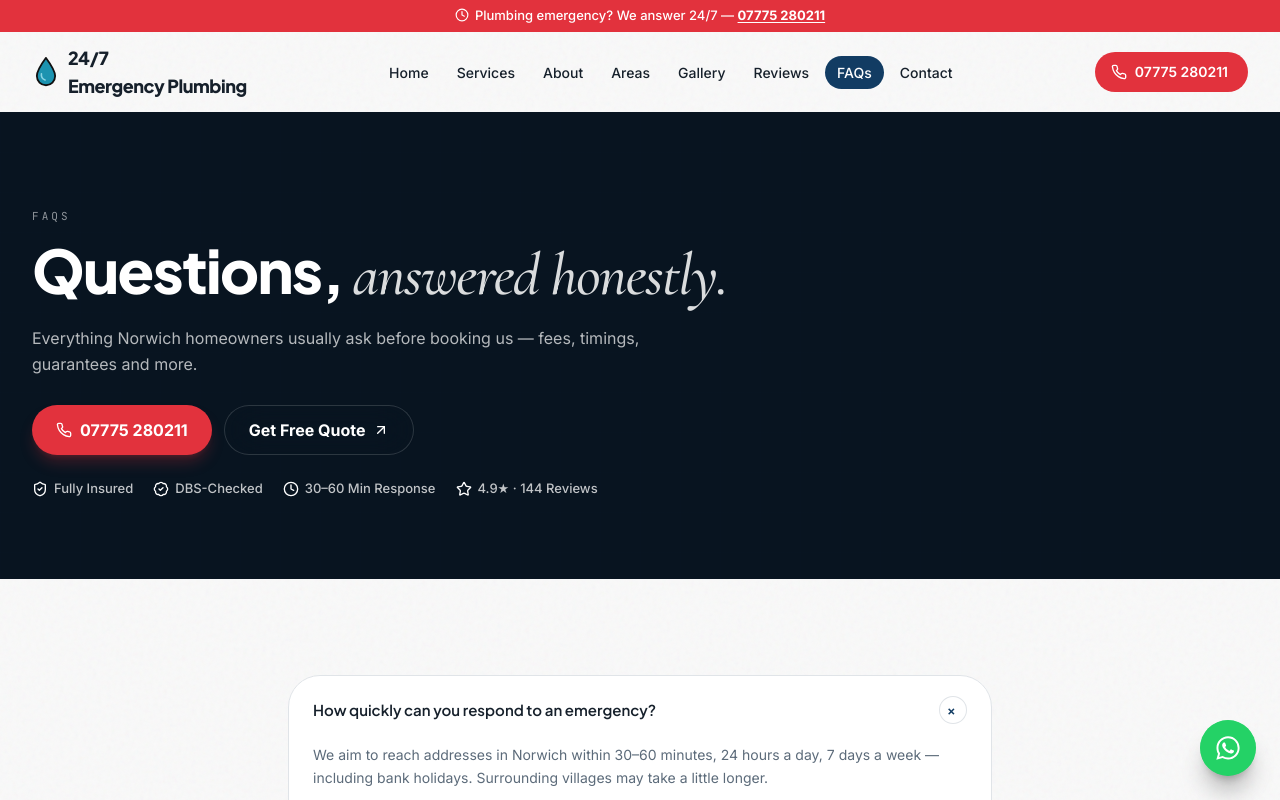
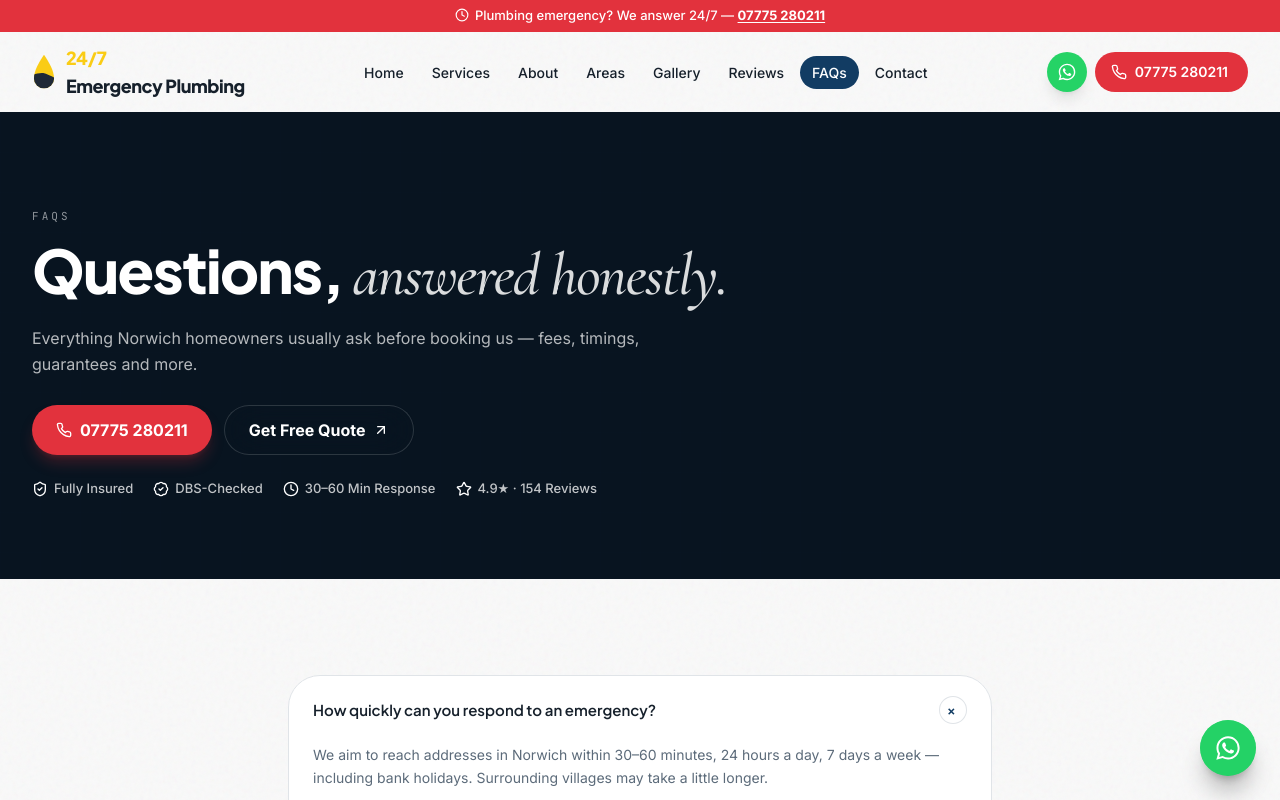
Before and after one commit to santosh-workspace/24-7-emergency-plumbers-norwich, a React (Vite) app: page /faqs in a window 1280 px wide. Shown: the top 800 px of the page. Built offline with nearby package versions, Linux system fonts and the light colour scheme.

Commit message:
update website

```diff
--- a/index.html
+++ b/index.html
@@ -8,7 +8,7 @@
     <meta name="description" content="Norwich's trusted 24/7 emergency plumbers. 30-60 minute response, no call-out fees, transparent pricing. Fully insured and DBS-checked. Call 07775 280211." />
     <meta property="og:site_name" content="247 Emergency Plumber Norwich" />
     <meta property="og:title" content="247 Emergency Plumber Norwich | 24/7 Plumbers" />
-    <meta property="og:description" content="Rapid 30-60 minute emergency response across Norwich and Norfolk. No call-out fees. 4.9 stars from 144 Google reviews." />
+    <meta property="og:description" content="Rapid 30-60 minute emergency response across Norwich and Norfolk. No call-out fees. 4.9 stars from 154 Google reviews." />
     <meta property="og:type" content="website" />
     <link rel="preconnect" href="https://fonts.googleapis.com" />
     <link rel="preconnect" href="https://fonts.gstatic.com" crossorigin />
--- a/src/App.jsx
+++ b/src/App.jsx
@@ -32,12 +32,12 @@ function Hero() {
   return (
     <section ref={ref} className="relative min-h-[100dvh] overflow-hidden bg-deep">
       <img
-        src="https://images.unsplash.com/photo-1676210134188-4c05dda172bc?auto=format&fit=crop&w=2000&q=80"
-        alt="Professional emergency plumber at work in Norwich"
-        className="absolute inset-0 h-full w-full object-cover brightness-[0.45]"
+        src="/hero.jpg"
+        alt="Moody 3D-rendered luxury bathroom with a matte black freestanding tub"
+        className="absolute inset-0 h-full w-full object-cover brightness-[0.8]"
         loading="eager" fetchpriority="high"
       />
-      <div className="absolute inset-0 bg-gradient-to-br from-deep/90 via-deep/50 to-deep/80" />
+      <div className="absolute inset-0 bg-gradient-to-br from-deep/55 via-deep/15 to-deep/45" />
       <div className="absolute inset-x-0 bottom-0 h-64 bg-gradient-to-t from-deep to-transparent" />
       {/* floating droplet particles */}
       <div className="absolute top-24 right-10 hidden lg:block" aria-hidden="true">
@@ -46,7 +46,7 @@ function Hero() {
             style={{ top: i * 34, right: i * 26, animationDelay: `${i * 0.9}s` }} />
         ))}
       </div>
-      <div className="relative z-10 max-w-7xl mx-auto px-4 sm:px-8 pt-14 sm:pt-20 pb-16 min-h-[100dvh] grid lg:grid-cols-[1.15fr_0.85fr] gap-10 lg:gap-16 items-center">
+      <div className="relative z-10 max-w-7xl mx-auto px-4 sm:px-8 pt-32 sm:pt-28 pb-16 min-h-[100dvh] grid lg:grid-cols-[1.15fr_0.85fr] gap-10 lg:gap-16 items-center">
         <div>
           <p className="hero-meta inline-flex items-center gap-2 font-mono text-[11px] uppercase tracking-[0.25em] text-white/70 mb-6 border border-white/15 rounded-full px-4 py-2 glass-dark">
             <span className="relative flex h-2 w-2">
@@ -136,15 +136,20 @@ function ServicesOverview() {
           const I = ICONS[s.icon] || Wrench
           return (
             <Reveal key={s.slug} delay={(i % 3) * 100} className="h-full">
-              <Link to={`/services/${s.slug}`} className="group flex flex-col h-full bg-surface p-7 hover:bg-primary transition-colors duration-300">
-                <span className="grid place-items-center h-12 w-12 rounded-2xl bg-primary/10 text-primary group-hover:bg-white/15 group-hover:text-white transition-colors mb-5">
-                  <I className="h-6 w-6" />
+              <Link to={`/services/${s.slug}`} className="group flex flex-col h-full bg-surface transition-colors duration-300">
+                <div className="relative h-40 overflow-hidden">
+                  <img src={s.image} alt={s.title} loading="lazy" className="h-full w-full object-cover transition-transform duration-500 group-hover:scale-105" />
+                  <span className="absolute top-3 left-3 grid place-items-center h-10 w-10 rounded-xl bg-white/90 backdrop-blur text-primary">
+                    <I className="h-5 w-5" />
                   </span>
+                </div>
+                <div className="flex flex-col flex-1 p-7 group-hover:bg-primary transition-colors duration-300">
                   <h3 className="font-display font-bold text-lg group-hover:text-white transition-colors">{s.title}</h3>
                   <p className="text-muted text-sm leading-relaxed mt-2 flex-1 group-hover:text-white/75 transition-colors">{s.short}</p>
                   <span className="mt-5 inline-flex items-center gap-1.5 text-sm font-semibold text-primary group-hover:text-white transition-colors">
                     Learn more <ArrowUpRight className="h-4 w-4 transition-transform group-hover:translate-x-0.5 group-hover:-translate-y-0.5" />
                   </span>
+                </div>
               </Link>
             </Reveal>
           )
@@ -398,7 +403,7 @@ export default function App() {
   return (
     <div className="relative">
       <div className="noise-overlay" />
-      <Navbar />
+      <Navbar overlay />
       <main className="relative z-10">
         <Hero />
         <TrustBadges />
--- a/src/data.js
+++ b/src/data.js
@@ -16,7 +16,7 @@ export const BIZ = {
   geo: { lat: 52.6420041, lng: 1.2862301 },
   hours: 'Open 24 hours, 7 days a week',
   rating: 4.9,
-  reviewCount: 144,
+  reviewCount: 154,
   years: 20,
   url: 'https://www.emergencyplumbersnorwich.co.uk',
   responseTime: '30–60 minutes',
@@ -209,25 +209,25 @@ export const FAQS = [
 export const GALLERY = [
   {
     title: 'Victorian Bathroom Renovation', place: 'Golden Triangle, Norwich', tag: 'Bathroom Installation',
-    before: 'https://images.unsplash.com/photo-1594940208107-59444a6f39ec?auto=format&fit=crop&w=1200&q=80',
-    after: 'https://images.unsplash.com/photo-1600566753086-00f18fb6b3ea?auto=format&fit=crop&w=1200&q=80',
+    before: 'https://images.unsplash.com/photo-1758192496546-dc59dd3baa59?auto=format&fit=crop&w=1200&q=80',
+    after: 'https://images.unsplash.com/photo-1552321554-5fefe8c9ef14?auto=format&fit=crop&w=1200&q=80',
     desc: 'Dated 1970s suite stripped out and replaced with a walk-in rainfall shower, wall-hung vanity and underfloor heating.',
   },
   {
     title: 'Kitchen Ceiling Leak Repair', place: 'Hethersett', tag: 'Leak Repair',
-    before: 'https://images.unsplash.com/photo-1581578731548-c64695cc6952?auto=format&fit=crop&w=1200&q=80',
+    before: 'https://images.unsplash.com/photo-1637847522219-ef24dd4445fe?auto=format&fit=crop&w=1200&q=80',
     after: 'https://images.unsplash.com/photo-1556911220-bff31c812dba?auto=format&fit=crop&w=1200&q=80',
     desc: 'Hidden bathroom waste leak traced with thermal imaging, pipework replaced and ceiling made good.',
   },
   {
     title: 'Full Copper Pipe Replacement', place: 'Lakenham', tag: 'Pipe Replacement',
-    before: 'https://images.unsplash.com/photo-1504328345606-18bbc8c9d7d1?auto=format&fit=crop&w=1200&q=80',
-    after: 'https://images.unsplash.com/photo-1581091226825-a6a2a5aee158?auto=format&fit=crop&w=1200&q=80',
+    before: 'https://images.unsplash.com/photo-1769012334604-8b3bf24b474c?auto=format&fit=crop&w=1200&q=80',
+    after: 'https://images.unsplash.com/photo-1620626011761-996317b8d101?auto=format&fit=crop&w=1200&q=80',
     desc: 'Corroded imperial pipework in a 1930s semi fully replaced with new copper, restoring mains pressure.',
   },
   {
     title: 'Burst Pipe Emergency, 2am Call-Out', place: 'Taverham', tag: 'Emergency Repair',
-    before: 'https://images.unsplash.com/photo-1583917024001-3a1988a1d2d6?auto=format&fit=crop&w=1200&q=80',
+    before: 'https://images.unsplash.com/photo-1615529328331-f8917597711f?auto=format&fit=crop&w=1200&q=80',
     after: 'https://images.unsplash.com/photo-1585704032915-c3400ca199e7?auto=format&fit=crop&w=1200&q=80',
     desc: 'Frozen loft pipe burst overnight. Supply isolated within the hour, section replaced and insulated by morning.',
   },
--- a/src/pages/Areas.jsx
+++ b/src/pages/Areas.jsx
@@ -38,7 +38,7 @@ export default function Areas() {
         title="Local to Norwich,"
         italic="all across Norfolk."
         sub="One team, one phone number, no subcontracting. If you're within our patch, an engineer is 30–60 minutes away at any hour."
-        image="https://images.unsplash.com/photo-1587839155839-1a02e4b1d165?auto=format&fit=crop&w=2000&q=80"
+        image="https://images.unsplash.com/photo-1500382017468-9049fed747ef?auto=format&fit=crop&w=2000&q=80"
       />
       <section className="max-w-7xl mx-auto px-4 sm:px-8 py-16 sm:py-24">
         <Reveal>
--- a/src/shared.jsx
+++ b/src/shared.jsx
@@ -1,4 +1,4 @@
-import { useEffect, useRef, useState } from 'react'
+import { useEffect, useId, useRef, useState } from 'react'
 import { Link, NavLink } from 'react-router-dom'
 import {
   Phone, MessageCircle, Menu, X, Star, ShieldCheck, Clock, BadgeCheck,
@@ -207,26 +207,25 @@ export function Stars({ n = 5, className = 'h-4 w-4' }) {
 
 /* ---------------- Logo ---------------- */
 export function Logo({ dark = false }) {
+  const clipId = useId()
   return (
-    <Link to="/" className="flex items-center gap-2 shrink-0" aria-label={`${BIZ.name} — home`}>
-      <svg viewBox="0 0 24 28" className="h-8 w-7 shrink-0" fill="none">
+    <Link to="/" className="flex items-center gap-2.5 shrink-0" aria-label={`${BIZ.name} — home`}>
+      <svg viewBox="0 0 64 100" className="h-9 w-6 shrink-0">
+        <defs>
+          <clipPath id={clipId}>
+            <path d="M32 2C20 20 4 45 4 68a28 28 0 0 0 56 0C60 45 44 20 32 2Z" />
+          </clipPath>
+        </defs>
+        <g clipPath={`url(#${clipId})`}>
+          <rect x="0" y="0" width="64" height="100" fill="#FACC15" />
           <path
-          d="M12 1.6C7.8 7.3 4 13 4 17.6a8 8 0 0 0 16 0c0-4.6-3.8-10.3-8-15.9z"
-          fill="#1C93B0"
-          stroke={dark ? '#fff' : '#111111'}
-          strokeWidth="1.6"
-          strokeLinejoin="round"
+            d="M0 58C10 55 20 52 30 53C40 55 50 61 64 67L64 100L0 100Z"
+            fill={dark ? '#ffffff' : '#1F2937'}
           />
-        <path
-          d="M8 15.6c-.3 2.1.9 4.5 3.2 5.3"
-          stroke="#AEE9F5"
-          strokeWidth="1.4"
-          strokeLinecap="round"
-          opacity="0.75"
-        />
+        </g>
       </svg>
       <span className="leading-none">
-        <span className={`block font-display font-extrabold text-lg tracking-tight ${dark ? 'text-white' : 'text-ink'}`}>
+        <span className="block font-display font-extrabold text-lg tracking-tight text-[#FACC15]">
           24/7
         </span>
         <span className={`block font-display font-extrabold text-lg tracking-tight ${dark ? 'text-white' : 'text-ink'}`}>
@@ -249,7 +248,7 @@ const NAV = [
   { label: 'Contact', to: '/contact' },
 ]
 
-export function Navbar() {
+export function Navbar({ overlay = false }) {
   const [scrolled, setScrolled] = useState(false)
   const [open, setOpen] = useState(false)
   useEffect(() => {
@@ -262,26 +261,28 @@ export function Navbar() {
     document.body.style.overflow = open ? 'hidden' : ''
     return () => { document.body.style.overflow = '' }
   }, [open])
+  const transparent = overlay && !scrolled
   return (
     <>
       <QuoteModalHost />
       <WhatsAppButton />
+      <div className={overlay ? 'fixed inset-x-0 top-0 z-50' : ''}>
         {/* Emergency banner */}
         <div className="relative z-50 bg-accent text-white text-center text-[13px] font-medium py-1.5 px-4">
           <Clock className="inline h-3.5 w-3.5 -mt-0.5 mr-1.5" />
           Plumbing emergency? We answer 24/7 —{' '}
           <a href={`tel:${BIZ.phoneTel}`} className="font-bold underline underline-offset-2">{BIZ.phoneDisplay}</a>
         </div>
-      <header className={`sticky top-0 z-50 transition-all duration-300 ${scrolled ? 'glass shadow-lg shadow-primary/5' : 'bg-transparent'}`}>
+        <header className={`${overlay ? '' : 'sticky top-0'} z-50 transition-all duration-300 ${scrolled ? 'glass shadow-lg shadow-primary/5' : 'bg-transparent'}`}>
           <nav className="max-w-7xl mx-auto flex items-center justify-between gap-4 px-4 sm:px-8 py-3">
-          <Logo />
+            <Logo dark={transparent} />
             <ul className="hidden lg:flex items-center gap-1">
               {NAV.map((n) => (
                 <li key={n.to}>
                   <NavLink
                     to={n.to}
                     className={({ isActive }) =>
-                    `px-3 py-2 rounded-full text-[14px] font-medium transition-colors ${isActive ? 'bg-primary text-white' : 'text-ink hover:bg-primary/10'}`}
+                      `px-3 py-2 rounded-full text-[14px] font-medium transition-colors ${isActive ? 'bg-primary text-white' : transparent ? 'text-white hover:bg-white/10' : 'text-ink hover:bg-primary/10'}`}
                   >
                     {n.label}
                   </NavLink>
@@ -290,6 +291,15 @@ export function Navbar() {
             </ul>
             <div className="flex items-center gap-2">
               <a
+                href={BIZ.whatsapp}
+                target="_blank"
+                rel="noopener noreferrer"
+                aria-label="Chat with us on WhatsApp"
+                className="magnetic-btn hidden sm:grid place-items-center h-10 w-10 rounded-full bg-[#25D366] text-white shadow-lg shadow-black/10"
+              >
+                <WhatsAppIcon className="h-5 w-5" />
+              </a>
+              <a
                 href={`tel:${BIZ.phoneTel}`}
                 className="magnetic-btn ring-pulse hidden sm:inline-flex items-center gap-2 bg-accent text-white pl-4 pr-5 py-2.5 rounded-full font-semibold text-sm shadow-lg shadow-accent/25"
               >
@@ -297,7 +307,7 @@ export function Navbar() {
               </a>
               <button
                 onClick={() => setOpen(!open)}
-              className="lg:hidden grid place-items-center h-11 w-11 rounded-full border border-divider bg-surface"
+                className={`lg:hidden grid place-items-center h-11 w-11 rounded-full border transition-colors ${transparent ? 'border-white/20 bg-white/10 text-white' : 'border-divider bg-surface text-ink'}`}
                 aria-label={open ? 'Close menu' : 'Open menu'}
               >
                 {open ? <X className="h-5 w-5" /> : <Menu className="h-5 w-5" />}
@@ -305,6 +315,7 @@ export function Navbar() {
             </div>
           </nav>
         </header>
+      </div>
       {/* Mobile overlay */}
       <div className={`fixed inset-0 z-40 lg:hidden transition-all duration-300 ${open ? 'visible opacity-100' : 'invisible opacity-0'}`}>
         <div className="absolute inset-0 bg-deep/60 backdrop-blur-sm" onClick={() => setOpen(false)} />
@@ -340,6 +351,15 @@ export function Navbar() {
   )
 }
 
+/* ---------------- WhatsApp glyph (brand icon) ---------------- */
+export function WhatsAppIcon({ className = 'h-4 w-4' }) {
+  return (
+    <svg viewBox="0 0 24 24" className={className} fill="currentColor" aria-hidden="true">
+      <path d="M12.04 2C6.58 2 2.13 6.45 2.13 11.91c0 1.75.46 3.48 1.32 5L2 22l5.25-1.38a9.9 9.9 0 0 0 4.79 1.22h.01c5.46 0 9.9-4.45 9.9-9.91 0-2.65-1.03-5.14-2.9-7.01A9.85 9.85 0 0 0 12.04 2zm0 18.15h-.01a8.2 8.2 0 0 1-4.19-1.15l-.3-.18-3.12.82.83-3.04-.2-.31a8.2 8.2 0 0 1-1.26-4.37c0-4.54 3.7-8.24 8.25-8.24 2.2 0 4.27.86 5.83 2.42a8.18 8.18 0 0 1 2.41 5.83c0 4.55-3.7 8.22-8.24 8.22zm4.52-6.16c-.25-.12-1.47-.72-1.7-.81-.23-.08-.39-.12-.56.13-.17.25-.64.81-.78.97-.14.17-.29.19-.54.06-.25-.12-1.04-.38-1.99-1.22-.73-.66-1.23-1.46-1.37-1.71-.14-.25-.02-.38.11-.51.11-.11.25-.29.37-.43.13-.14.17-.25.25-.41.08-.17.04-.31-.02-.43-.06-.12-.56-1.34-.76-1.84-.2-.48-.4-.42-.56-.42h-.48c-.17 0-.43.06-.66.31-.23.25-.86.85-.86 2.06 0 1.22.89 2.39 1.01 2.56.12.17 1.75 2.68 4.25 3.75.59.26 1.06.41 1.42.52.6.19 1.14.16 1.57.1.48-.07 1.47-.6 1.68-1.19.21-.58.21-1.08.15-1.19-.06-.11-.23-.17-.48-.29z" />
+    </svg>
+  )
+}
+
 /* ---------------- Floating WhatsApp button (desktop; mobile uses the sticky bar) ---------------- */
 export function WhatsAppButton() {
   return (
@@ -351,9 +371,7 @@ export function WhatsAppButton() {
       className="hidden sm:grid fixed z-50 right-6 bottom-6 place-items-center h-14 w-14 rounded-full bg-[#25D366] text-white shadow-xl shadow-black/25 magnetic-btn"
     >
       <span className="absolute inset-0 rounded-full bg-[#25D366] animate-ping opacity-60" />
-      <svg viewBox="0 0 24 24" className="relative h-7 w-7" fill="currentColor" aria-hidden="true">
-        <path d="M12.04 2C6.58 2 2.13 6.45 2.13 11.91c0 1.75.46 3.48 1.32 5L2 22l5.25-1.38a9.9 9.9 0 0 0 4.79 1.22h.01c5.46 0 9.9-4.45 9.9-9.91 0-2.65-1.03-5.14-2.9-7.01A9.85 9.85 0 0 0 12.04 2zm0 18.15h-.01a8.2 8.2 0 0 1-4.19-1.15l-.3-.18-3.12.82.83-3.04-.2-.31a8.2 8.2 0 0 1-1.26-4.37c0-4.54 3.7-8.24 8.25-8.24 2.2 0 4.27.86 5.83 2.42a8.18 8.18 0 0 1 2.41 5.83c0 4.55-3.7 8.22-8.24 8.22zm4.52-6.16c-.25-.12-1.47-.72-1.7-.81-.23-.08-.39-.12-.56.13-.17.25-.64.81-.78.97-.14.17-.29.19-.54.06-.25-.12-1.04-.38-1.99-1.22-.73-.66-1.23-1.46-1.37-1.71-.14-.25-.02-.38.11-.51.11-.11.25-.29.37-.43.13-.14.17-.25.25-.41.08-.17.04-.31-.02-.43-.06-.12-.56-1.34-.76-1.84-.2-.48-.4-.42-.56-.42h-.48c-.17 0-.43.06-.66.31-.23.25-.86.85-.86 2.06 0 1.22.89 2.39 1.01 2.56.12.17 1.75 2.68 4.25 3.75.59.26 1.06.41 1.42.52.6.19 1.14.16 1.57.1.48-.07 1.47-.6 1.68-1.19.21-.58.21-1.08.15-1.19-.06-.11-.23-.17-.48-.29z" />
-      </svg>
+      <WhatsAppIcon className="relative h-7 w-7" />
     </a>
   )
 }
```
Also changed, not shown: .claude/settings.json, public/favicon.svg, public/hero.jpg (added). Lines whose indentation alone changed are shown as unchanged.
